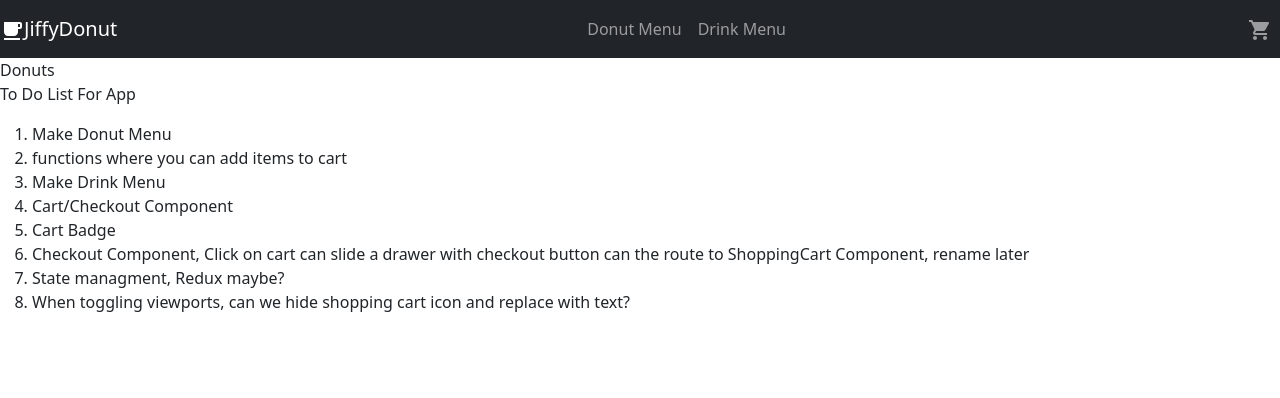
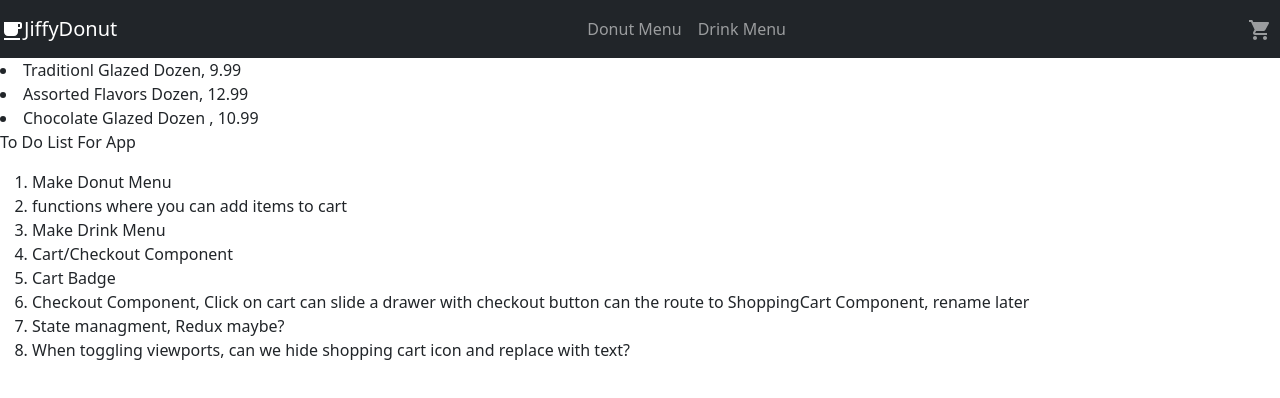
Before and after one commit to ncarlson55/donut-app, a React (Create React App) app: page /donuts in a window 1280 px wide. Shown: the top 398 px of the page. Built offline with nearby package versions, Linux system fonts and the light colour scheme.

Commit message:
Props Passed from App to DonutMenu

```diff
--- a/src/App.js
+++ b/src/App.js
@@ -1,12 +1,15 @@
 import Main from './component/MainComponent';
-import { BrowserRouter } from 'react-router-dom'
-
+import { BrowserRouter } from 'react-router-dom';
+import DonutData from './data/DonutData';
 
 function App() {
+  const { donuts } = DonutData;
   return (
     <BrowserRouter>
       <div className="App">
-        <Main />
+        <Main
+          donuts={donuts}
+        />
       </div>
     </BrowserRouter>
   );
--- a/src/component/DonutMenu/DonutMenuComponent.js
+++ b/src/component/DonutMenu/DonutMenuComponent.js
@@ -1,13 +1,16 @@
-import React, { Component } from 'react'
+import React from 'react';
 
-class DonutMenu extends Component {
-    render() {
-        return (
-            <div>
-                Donuts
-            </div>
-        )
-    }
+function DonutMenu(props) {
+  console.log(props.donuts);
+  return (
+    <div>
+      {props.donuts.map((donut) => (
+        <li key={donut.id}>
+          {donut.name}, {donut.price}
+        </li>
+      ))}
+    </div>
+  );
 }
 
 export default DonutMenu;
--- a/src/component/MainComponent.js
+++ b/src/component/MainComponent.js
@@ -1,4 +1,4 @@
-import React, { Component } from 'react';
+import React from 'react';
 //Components
 import NavBar from './Navbar/NavbarComponent';
 import MainHero from './MainHero/MainHeroComponent';
@@ -9,14 +9,17 @@ import Checkout from './Checkout/Checkout';
 //React Router
 import { Switch, Route, Redirect, withRouter } from 'react-router-dom';
 
-class Main extends Component {
-  render() {
+function Main(props) {
   return (
     <div>
       <NavBar />
       <Switch>
         <Route path="/home" component={MainHero} />
-          <Route exact path="/donuts" component={DonutMenu} />
+        <Route
+          exact
+          path="/donuts"
+          render={(donuts) => <DonutMenu donuts={props.donuts} />}
+        />
         <Route exact path="/drinks" component={DrinkMenu} />
         <Route exact path="/checkout" component={Checkout} />
         <Redirect to="/home" />
@@ -42,6 +45,5 @@ class Main extends Component {
     </div>
   );
 }
-}
 
 export default withRouter(Main);
```
Also changed, not shown: src/data/DonutData.js (renamed from data/DonutData.js), src/data/DrinkData.js (renamed from data/DrinkData.js). Lines whose indentation alone changed are shown as unchanged.
